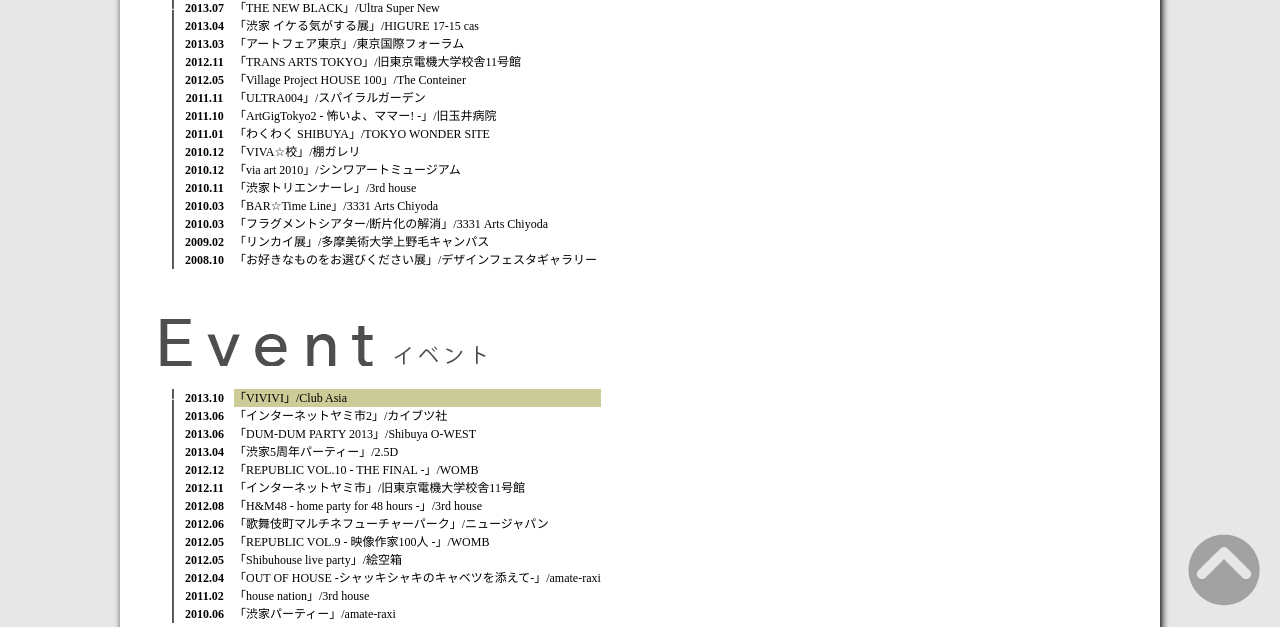
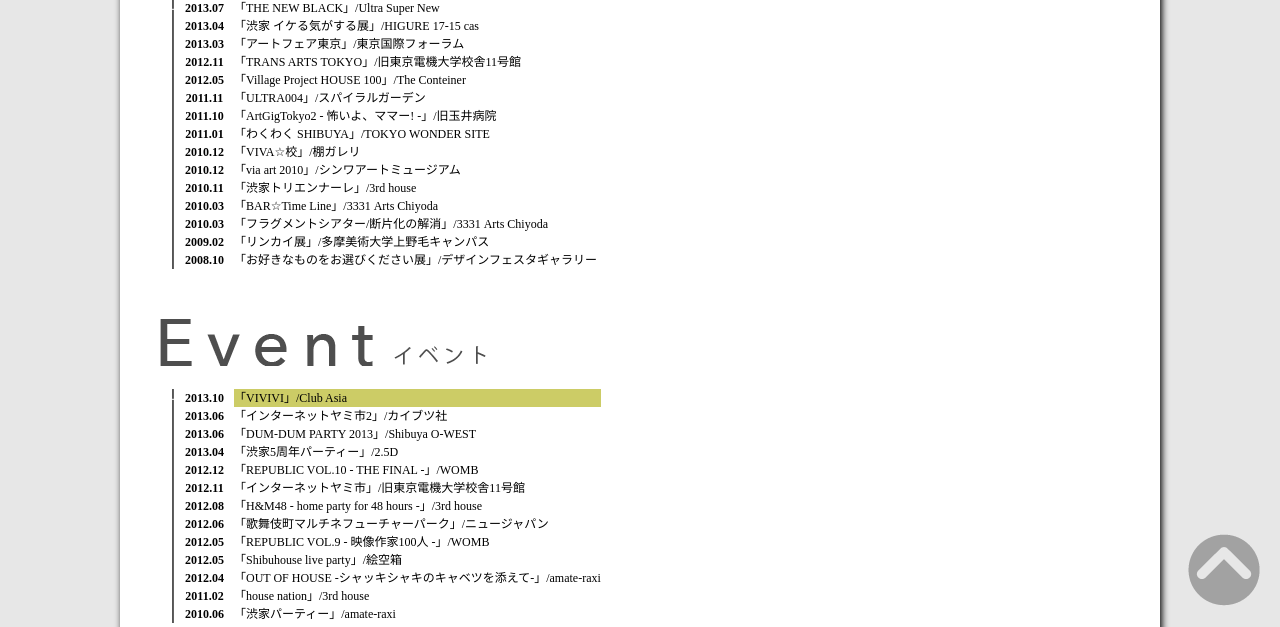
Before and after one commit to ayafujiaya/shibuhouse_new_web, a PHP site: page /bio.php in a window 1280 px wide, with the pointer over the restyled element. Shown: the part 291-918 px from the top of the page. Run offline with PHP 8.4, Linux system fonts and the light colour scheme; some libraries are stand-ins or nearby versions.

Commit message:
Update global.css

```diff
--- a/css/global.css
+++ b/css/global.css
@@ -474,7 +474,7 @@ line-height: 20px;
 }
 
 #bio_background:hover {
-	background-color:#CCCC99;
+	background-color:#CCCC66;
 }
 
 
```
